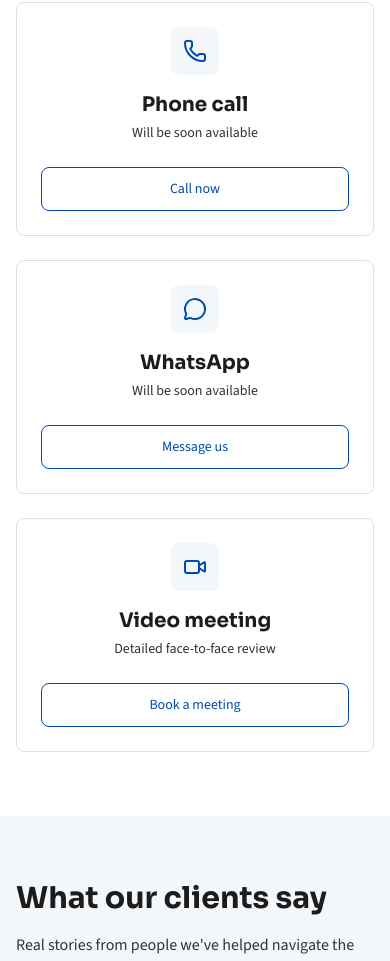
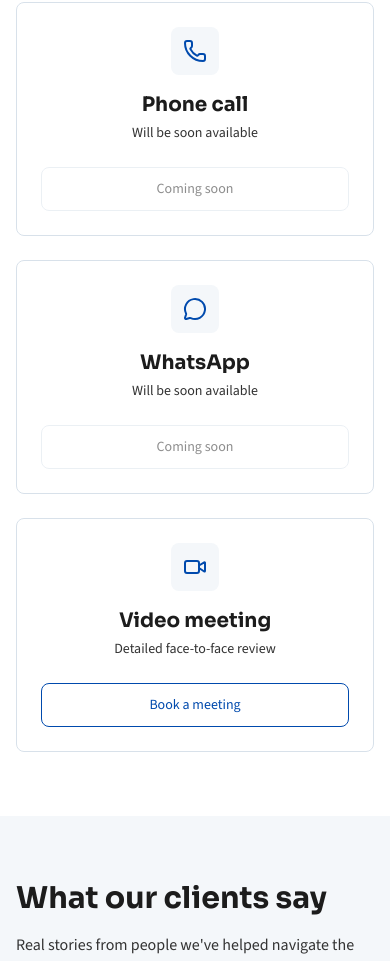
Before and after one commit to Saikiran-Avusula/cibil_decoded_project, a Next.js app: page / in a window 390 px wide. Shown: the part 5523-6484 px from the top of the page. Built offline with nearby package versions, Linux system fonts and the light colour scheme.

Commit message:
disable wt and phone

```diff
--- a/src/components/sections/Consultation.tsx
+++ b/src/components/sections/Consultation.tsx
@@ -23,13 +23,11 @@
               <p className="text-sm text-muted-text mt-1">Will be soon available </p>
             </div>
             <Button
-              className="mt-2 w-full border-[#004AAD] text-[#004AAD] hover:bg-[#F4F7FA]"
+              className="mt-2 w-full opacity-50 cursor-not-allowed"
               variant="outline"
               disabled
-              nativeButton={false}
-              render={<a href="tel:+919876543210" />}
             >
-              Call now
+              Coming soon
             </Button>
           </div>
 
@@ -43,12 +41,11 @@
               <p className="text-sm text-muted-text mt-1">Will be soon available</p>
             </div>
             <Button
-              className="mt-2 w-full border-[#004AAD] text-[#004AAD] hover:bg-[#F4F7FA]"
+              className="mt-2 w-full opacity-50 cursor-not-allowed"
               variant="outline"
-              nativeButton={false}
-              render={<a href="https://wa.me/919876543210" target="_blank" rel="noopener noreferrer" />}
+              disabled
             >
-              Message us
+              Coming soon
             </Button>
           </div>
 
```
